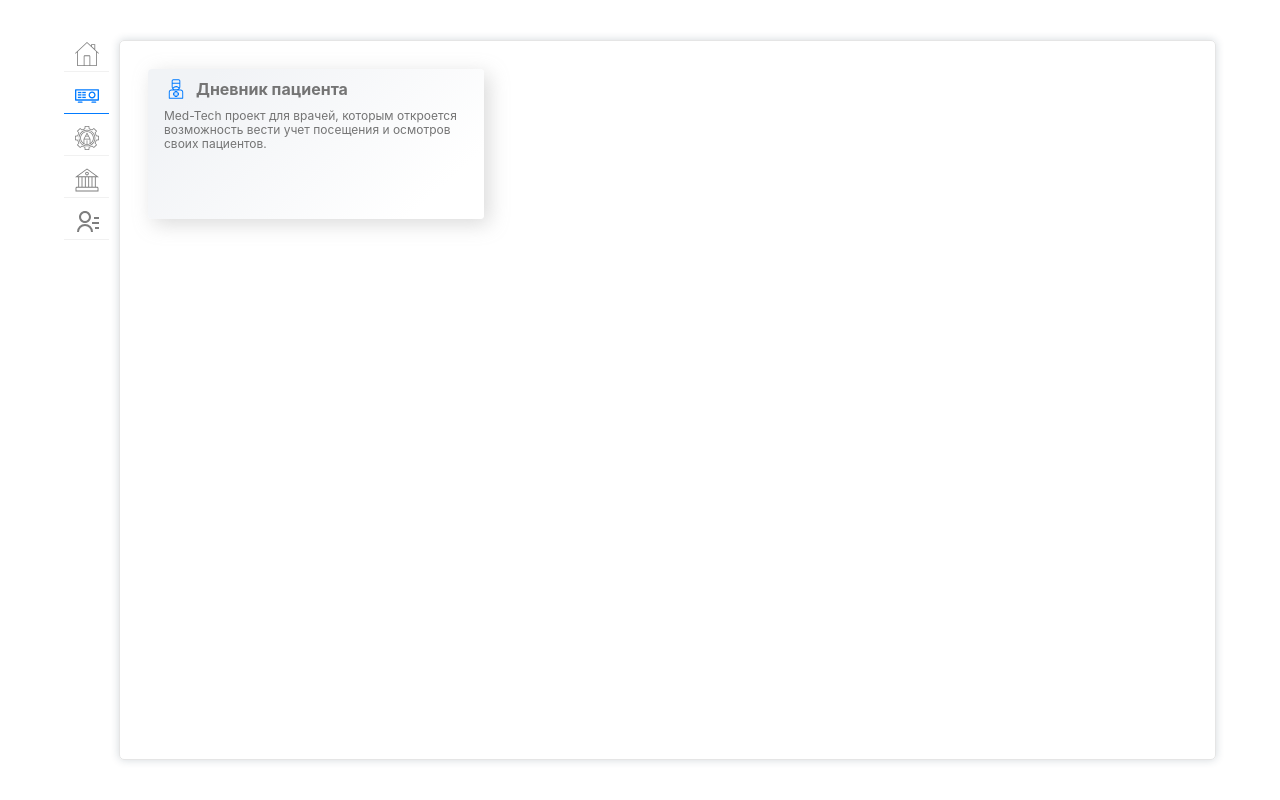
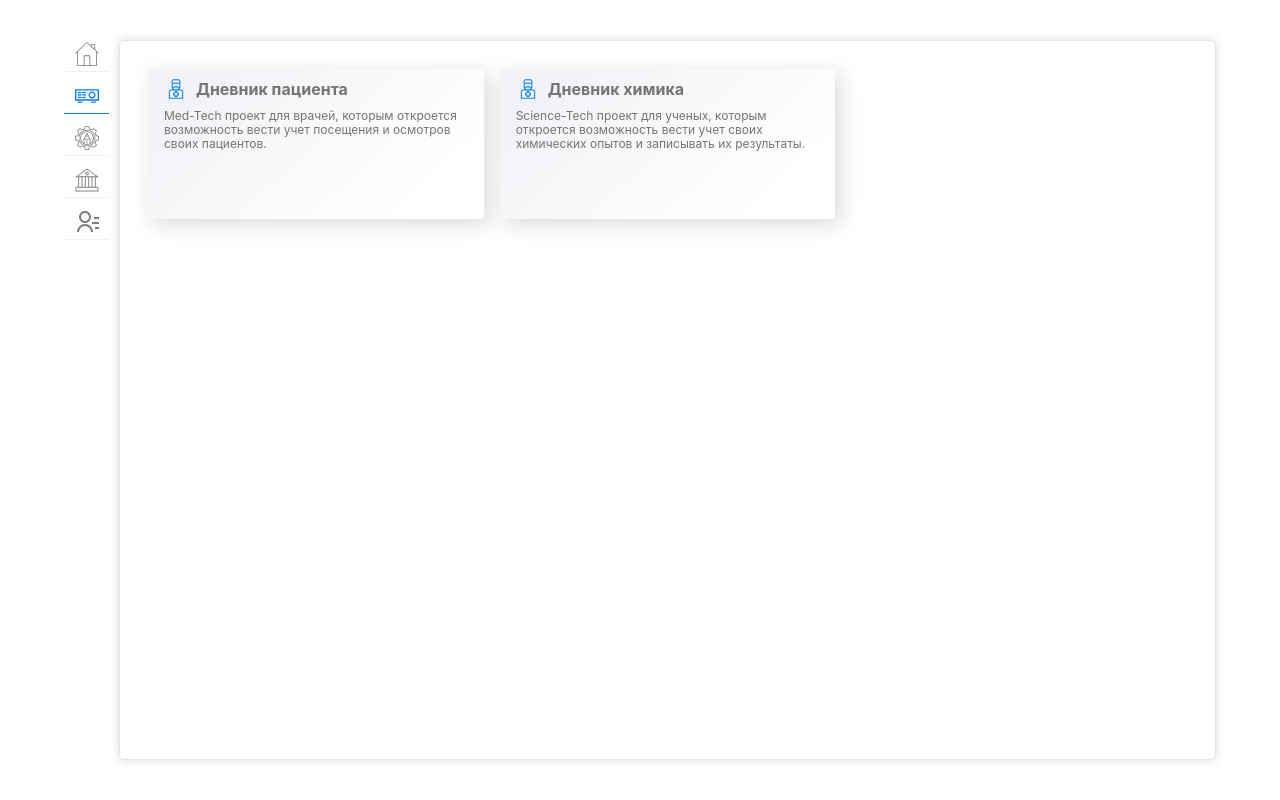
Before and after one commit to ggpo1/portfall.io, a React (Create React App) app: page /demos in a window 1280 px wide. Built offline with nearby package versions, Linux system fonts and the light colour scheme; what react-animations would draw is missing.

Commit message:
feat: update demos

```diff
--- a/src/features/demos/demos.tsx
+++ b/src/features/demos/demos.tsx
@@ -18,6 +18,19 @@ export const Demos = memo(() => {
           </Markdown.PlayLink>
         </Markdown.Cell>
       </Markdown.Link>
+      <Markdown.Link href="https://chemistry-notes.arkhangelskii-it.ru" target="_blank" rel="noopener">
+        <Markdown.Cell>
+          <Markdown.Header>
+            <MedicalIcon />
+            <Markdown.Title>
+              Дневник химика
+            </Markdown.Title>
+          </Markdown.Header>
+          <Markdown.PlayLink>
+            Science-Tech проект для ученых, которым откроется возможность вести учет своих химических опытов и записывать их результаты.
+          </Markdown.PlayLink>
+        </Markdown.Cell>
+      </Markdown.Link>
     </Markdown.Container>
   );
 });
```
